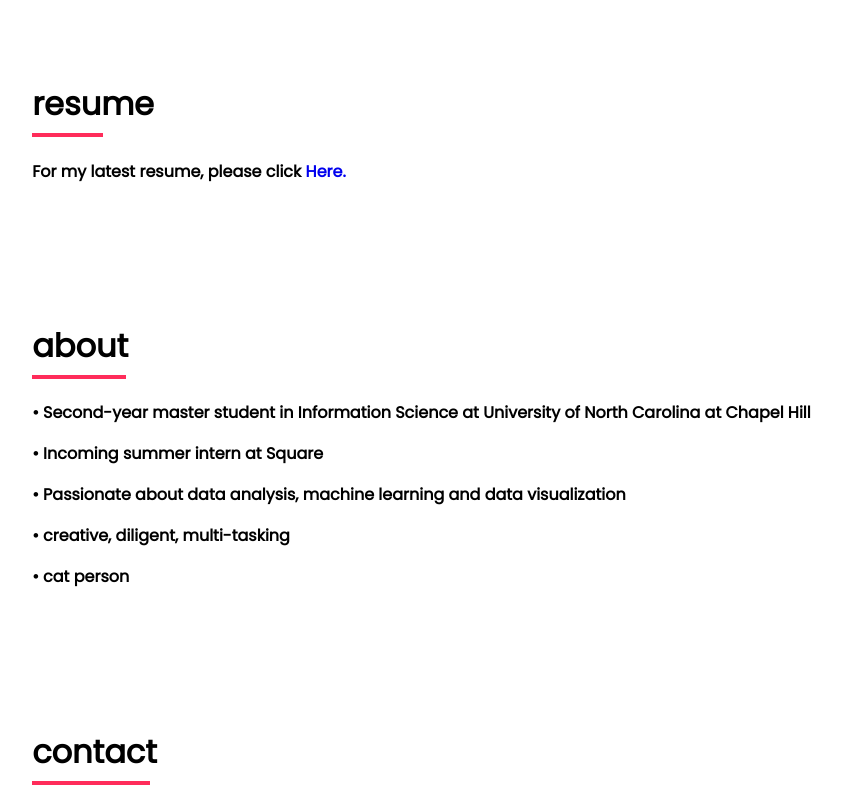
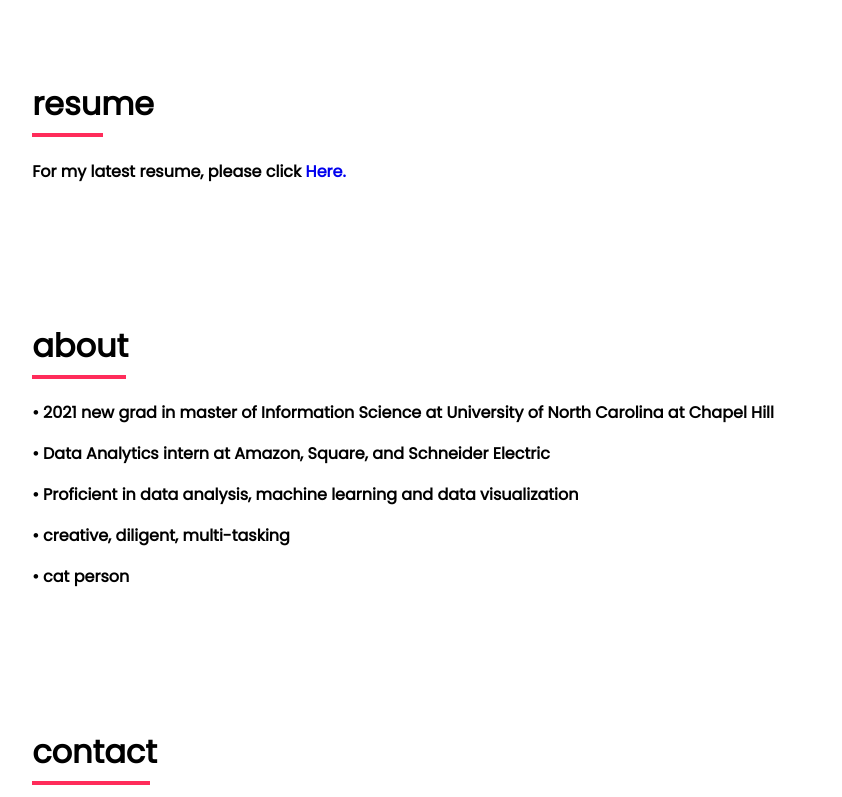
Before and after one commit to Yimei120/YimeiFan.github.io, a plain HTML site: page index.html in a window 1280 px wide. Shown: the part 1636-2433 px from the top of the page, without its empty margins (19-861 px from the left). Drawn offline with nearby package versions, Linux system fonts and the light colour scheme.

Commit message:
Update index.html

```diff
--- a/index.html
+++ b/index.html
@@ -42,7 +42,7 @@
     <table id="top_part">
         <tr>
             <td id="about" class="animated slideInLeft" style="animation-delay:2s;">
-                <h1>Hi! This is Yimei, a Product Analyst Intern @Square.</h1>
+                <h1>Hi! This is Yimei, a 2021 new grad proficient in data analytics.</h1>
                 <!--<button class="btn_one" href = "#contact">contact</button>-->
 				<a href="#contact" class="btn_one">contact</a><br>
                 <table>
@@ -85,13 +85,13 @@
     <div id="bio">
         <h1>about</h1>
         <p>
-            • Second-year master student in Information Science at University of North Carolina at Chapel Hill
+            • 2021 new grad in master of Information Science at University of North Carolina at Chapel Hill
 		</p>
 		<p>
-			• Incoming summer intern at Square
+			• Data Analytics intern at Amazon, Square, and Schneider Electric
 		</p>
 		<p>
-			• Passionate about data analysis, machine learning and data visualization
+			• Proficient in data analysis, machine learning and data visualization
 		</p>
 		<p>
 			• creative, diligent, multi-tasking
```
